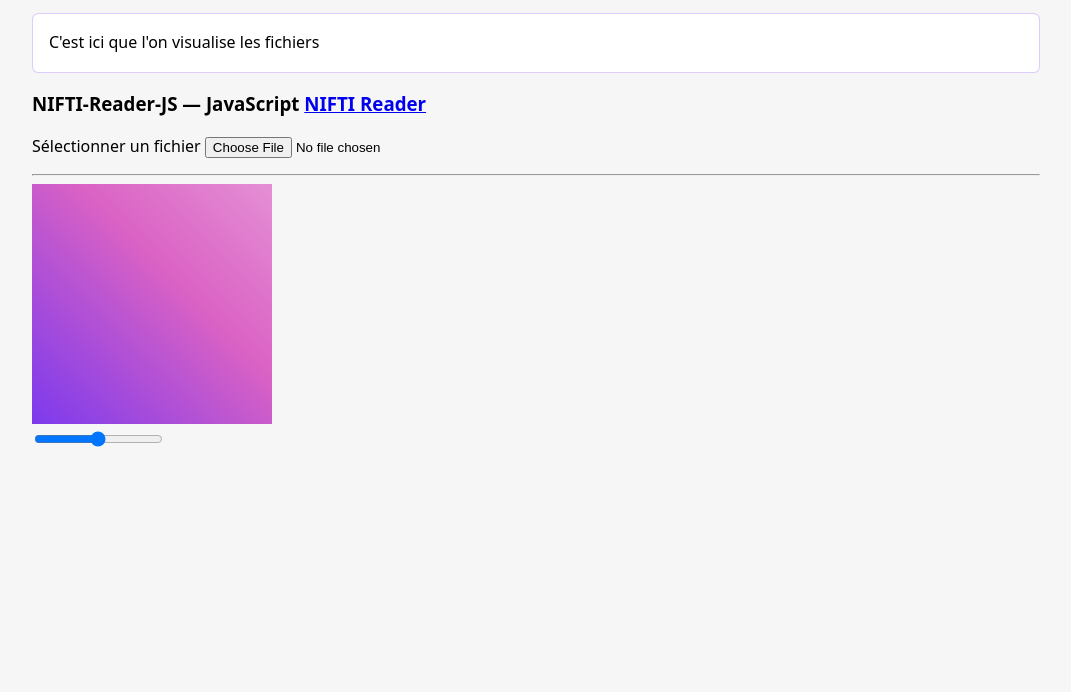
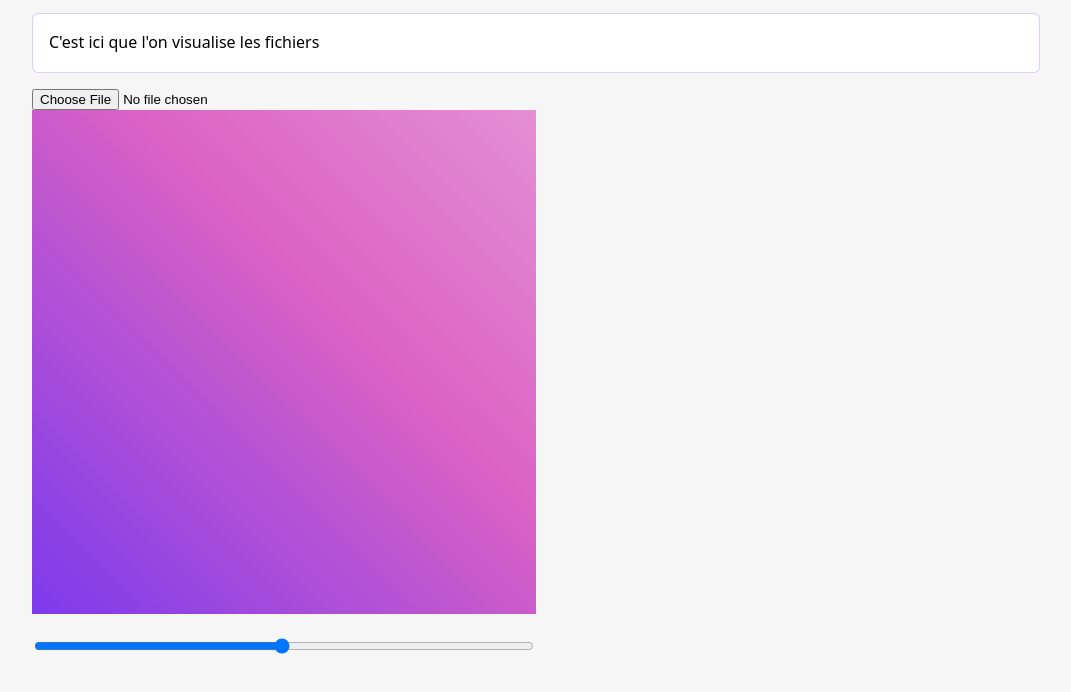
Before and after one commit to FenrirWolf4566/brain-tumor, an Astro site in the folder frontend/brainFront/: page /reader in a window 1280 px wide. Shown: the part 100-792 px from the top of the page, without its empty margins (104-1175 px from the left). Built offline with nearby package versions, Linux system fonts and the light colour scheme; Astro itself is replaced by a stand-in of ours.

Commit message:
style du reader

```diff
--- a/frontend/brainFront/src/components/NiftiReader.astro
+++ b/frontend/brainFront/src/components/NiftiReader.astro
@@ -1,17 +1,15 @@
 ---
 import '../styles/reader.scss';
 
-const {title} = Astro.props;
 ---
 <script is:inline src="/nifti-reader.js"></script>
 <script is:inline src="/local-reader.js"> </script>
 
-<h3>NIFTI-Reader-JS &mdash; JavaScript <a href="https://github.com/rii-mango/NIFTI-Reader-JS">NIFTI Reader</a> </h3>
-<p>Sélectionner un fichier <input type="file" id="file" name="files" /></p>
-<hr />
-
-<canvas id={"nifticanvas"} class="nifticanvas" width="240" height="240"></canvas><br />
-<input id={"niftislider"} class="niftislider" type="range" min="1" max="100" value="50" class="slider" >
+<div class="niftireader">
+    <input type="file" id="file" name="files" />
+    <canvas id="nifticanvas" class="nifticanvas" width="240" height="240"></canvas><br />
+    <input id="niftislider" class="niftislider" type="range" min="1" max="100" value="50" class="slider" >
+</div>
 
 <script type="text/javascript">
 document.getElementById('file').addEventListener('change', (evt)=> handleFileSelect(evt.target.files,'nifticanvas','niftislider'), false);
--- a/frontend/brainFront/src/pages/analyzer.astro
+++ b/frontend/brainFront/src/pages/analyzer.astro
@@ -1,5 +1,6 @@
 ---
 import Navigation from "../components/Navigation.astro";
+import NiftiReader from "../components/NiftiReader.astro";
 import Layout from "../layouts/Layout.astro"
 
 const title="Analyseur";
@@ -11,4 +12,5 @@ const title="Analyseur";
     <p class="instructions">
         C'est ici que se passe l'analyse.
     </p>
+    <NiftiReader></NiftiReader>
 </Layout>
--- a/frontend/brainFront/src/pages/reader.astro
+++ b/frontend/brainFront/src/pages/reader.astro
@@ -10,5 +10,5 @@ const title="Visionneur";
     <p class="instructions">
         C'est ici que l'on visualise les fichiers
     </p>
-    <NiftiReader title="Bonjour"></NiftiReader>
+    <NiftiReader></NiftiReader>
 </Layout>
--- a/frontend/brainFront/src/styles/reader.scss
+++ b/frontend/brainFront/src/styles/reader.scss
@@ -1,3 +1,10 @@
 .nifticanvas{
     background: linear-gradient(45deg, rgb(var(--accent)), #da62c4 60%, white 200%);
+
 }
+.niftireader{
+    display: flex;
+    flex-direction: column;
+    width: 50%;
+    height: 50%;
+}
```
